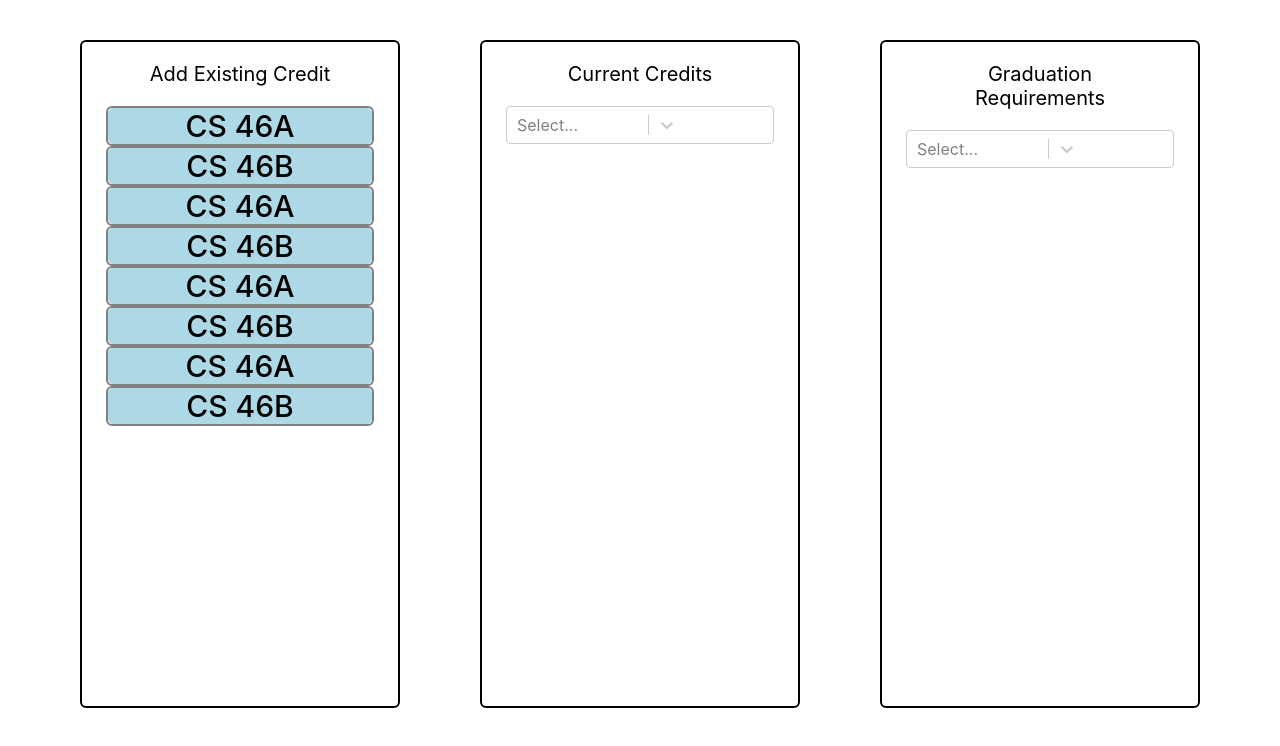
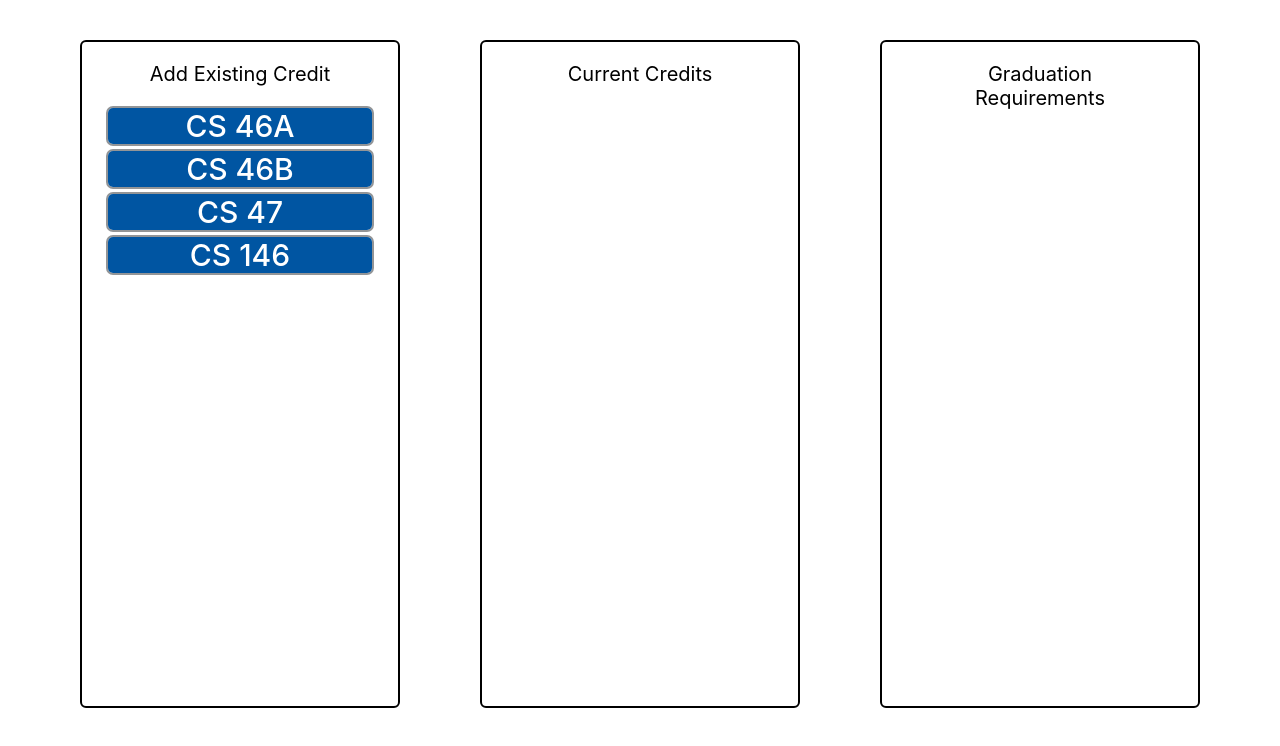
Before and after one commit to al3xbro/MyDeRP, a React (Create React App) app: page / in a window 1280 px wide. Shown: the top 746 px of the page. Built offline with nearby package versions, Linux system fonts and the light colour scheme.

Commit message:
Fixed course list overflow + css touchup

```diff
--- a/src/App.css
+++ b/src/App.css
@@ -1,10 +1,5 @@
 .App {
   text-align: center;
-}
-
-.App-logo {
-  height: 40vmin;
-  pointer-events: none;
 }
 
 @media (prefers-reduced-motion: no-preference) {
@@ -59,6 +54,7 @@ ul {
   padding-bottom: 3vh;
   border-radius: 6px;
   border: 2px solid black;
+  overflow-y: scroll;
 }
 
 .exCredit {
--- a/src/App.js
+++ b/src/App.js
@@ -1,6 +1,7 @@
 import './App.css';
-import CourseDropdown from './components/CourseDropdown';
 import Course from './components/Course';
+
+var completed_courses = [];
 
 function App() {
   return (
@@ -9,23 +10,19 @@ function App() {
         <div className="addExCredit">
           <div className="listName">Add Existing Credit</div>
           <ul>
-            <li><Course code={"CS 46A"} title={"intro to nba"} desc={"learn to dunk"} prereqs={"get drafted"} reqs={"high school basketball"} /></li>
-            <li><Course code={"CS 46B"} title={"intro to nba"} desc={"learn to dunk"} prereqs={"get drafted"} reqs={"high school basketball"} /></li>
-            <li><Course code={"CS 46A"} title={"intro to nba"} desc={"learn to dunk"} prereqs={"get drafted"} reqs={"high school basketball"} /></li>
-            <li><Course code={"CS 46B"} title={"intro to nba"} desc={"learn to dunk"} prereqs={"get drafted"} reqs={"high school basketball"} /></li>
-            <li><Course code={"CS 46A"} title={"intro to nba"} desc={"learn to dunk"} prereqs={"get drafted"} reqs={"high school basketball"} /></li>
-            <li><Course code={"CS 46B"} title={"intro to nba"} desc={"learn to dunk"} prereqs={"get drafted"} reqs={"high school basketball"} /></li>
-            <li><Course code={"CS 46A"} title={"intro to nba"} desc={"learn to dunk"} prereqs={"get drafted"} reqs={"high school basketball"} /></li>
-            <li><Course code={"CS 46B"} title={"intro to nba"} desc={"learn to dunk"} prereqs={"get drafted"} reqs={"high school basketball"} /></li>
+            <li><Course code={"CS 46A"} title={"Introduction to Programming"} units="4" desc={"Basic skills and concepts of computer programming in an object-oriented approach using Java. Classes, methods and argument passing, control structures, iteration. Basic graphical user interface programming. Problem solving, class discovery and stepwise refinement. Programming and documentation style. Weekly hands-on activity."} prereqs={"Math Enrollment Category M-I, M-II, or M-III, or MATH 1"} reqs={"Major Requirement"} /></li>
+            <li><Course code={"CS 46B"} title={"Introduction to Data Structures"} units="4" desc={"Stacks and queues, recursion, lists, dynamic arrays, binary search trees. Iteration over collections. Hashing. Searching, elementary sorting. Big-O notation. Standard collection classes. Weekly hands-on activity."} prereqs={"CS 46A or CS 49J. Math Enrollment Category M-I or M-II and Precalculus Proficiency Assessment (70 or higher), or MATH 19, or MATH 18A and MATH 18B."} reqs={"Major Requirement"} /></li>
+            <li><Course code={"CS 47"} title={"Introduction to Computer Systems"} units="3" desc={"Instruction sets, assembly language and assemblers, linkers and loaders, data representation and manipulation, interrupts, pointers, function calls, argument passing, and basic gate-level digital logic design."} prereqs = {"CS 42 / MATH 42 or CS 42X / MATH 42X, and CS 46B"} reqs={"Major Requirement"} /></li>
+            <li><Course code={"CS 146"} title={"Data Structures and Algorithms"} units="3" desc={"Implementations of advanced tree structures, priority queues, heaps, directed and undirected graphs. Advanced searching and sorting (radix sort, heapsort, mergesort, and quicksort). Design and analysis of data structures and algorithms. Divide-and-conquer, greedy, and dynamic programming algorithm design techniques."} prereqs={"MATH 30, MATH 42, CS 49J, and CS 46B"} reqs={"Major Requirement"}/></li>
           </ul>
         </div>
         <div className="exCredit">
           <div className="listName">Current Credits</div>
-          <CourseDropdown />
+
         </div>
         <div className="req">
           <div className="listName">Graduation Requirements</div>
-          <CourseDropdown />
+
         </div>
       </div>
     </>
--- a/src/components/Course.js
+++ b/src/components/Course.js
@@ -1,10 +1,11 @@
 import React from 'react'
 import Collapsible from 'react-collapsible';
+import './components.css'
 
-function Course({ code, title, desc, prereqs, reqs }) {
+function Course({ code, title, units, desc, prereqs, reqs }) {
   return (
-    <Collapsible trigger=<div className="courseCode">{code}</div> transitionTime='300' easing="ease">
-      <h3>{title}</h3>
+    <Collapsible trigger=<div className="courseCode">{code}</div> transitionTime='200' easing="ease">
+      <p><h3>{title}</h3> {units} unit(s)</p>
       <p>{desc}</p>
       <p><h4>Prerequisites: </h4>{prereqs}</p>
       <p><h4>Requirements filled: </h4>{reqs}</p>
--- a/src/components/CourseDropdown.js
+++ /dev/null
@@ -1,24 +0,0 @@
-import React from 'react'
-import './components.css'
-import Select from 'react-select';
-
-const courses = [
-  {label: 'CS 46A - Introduction to Programming', value: 'CS 46A'},
-  {label: 'CS 46B', value: 'CS 46B'},
-  {label: 'CS 47', value: 'CS 47'},
-  {label: 'CS 146', value: 'CS 146'},
-  {label: 'CS 155', value: 'CS 155'},
-]
-
-function CourseDropdown() {
-
-  return (
-    <Select
-      options={courses}
-      isMulti
-      onChange={opt => console.log(opt)}
-    />
-  )
-}
-
-export default CourseDropdown;
--- a/src/components/components.css
+++ b/src/components/components.css
@@ -2,10 +2,15 @@
     text-align: center;
     font-size: 30px;
     font-weight: 500;
+    color: white;
     vertical-align: bottom;
     border-radius: 5px;
     margin: 0px;
-    background-color: lightblue;
+    background-color: #0055A2;
+}
+
+.courseCode:hover {
+    color: #E5A823;
 }
 
 .Collapsible__contentInner {
@@ -13,11 +18,9 @@
 }
 
 .Collapsible {
-    border: 2px solid gray;
-    border-radius: 6px;
+    border: 2px solid #939597;
+    border-radius: 7px;
     transition-delay: 200;
+    margin-top: 3px;
+    margin-bottom: 3px;
 }
-
-.courseCode:hover {
-    background-color: lightgrey;
-}
```
